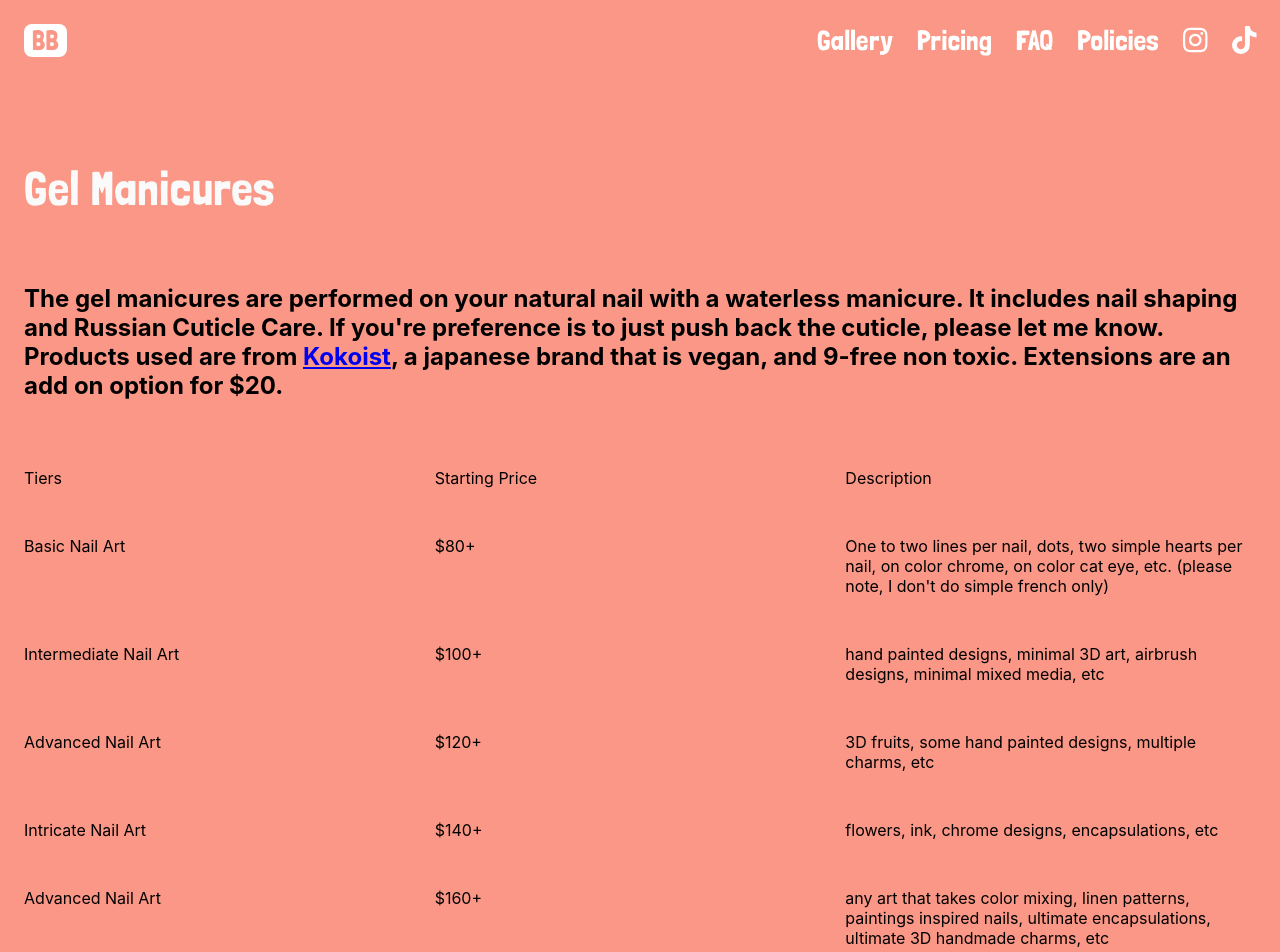
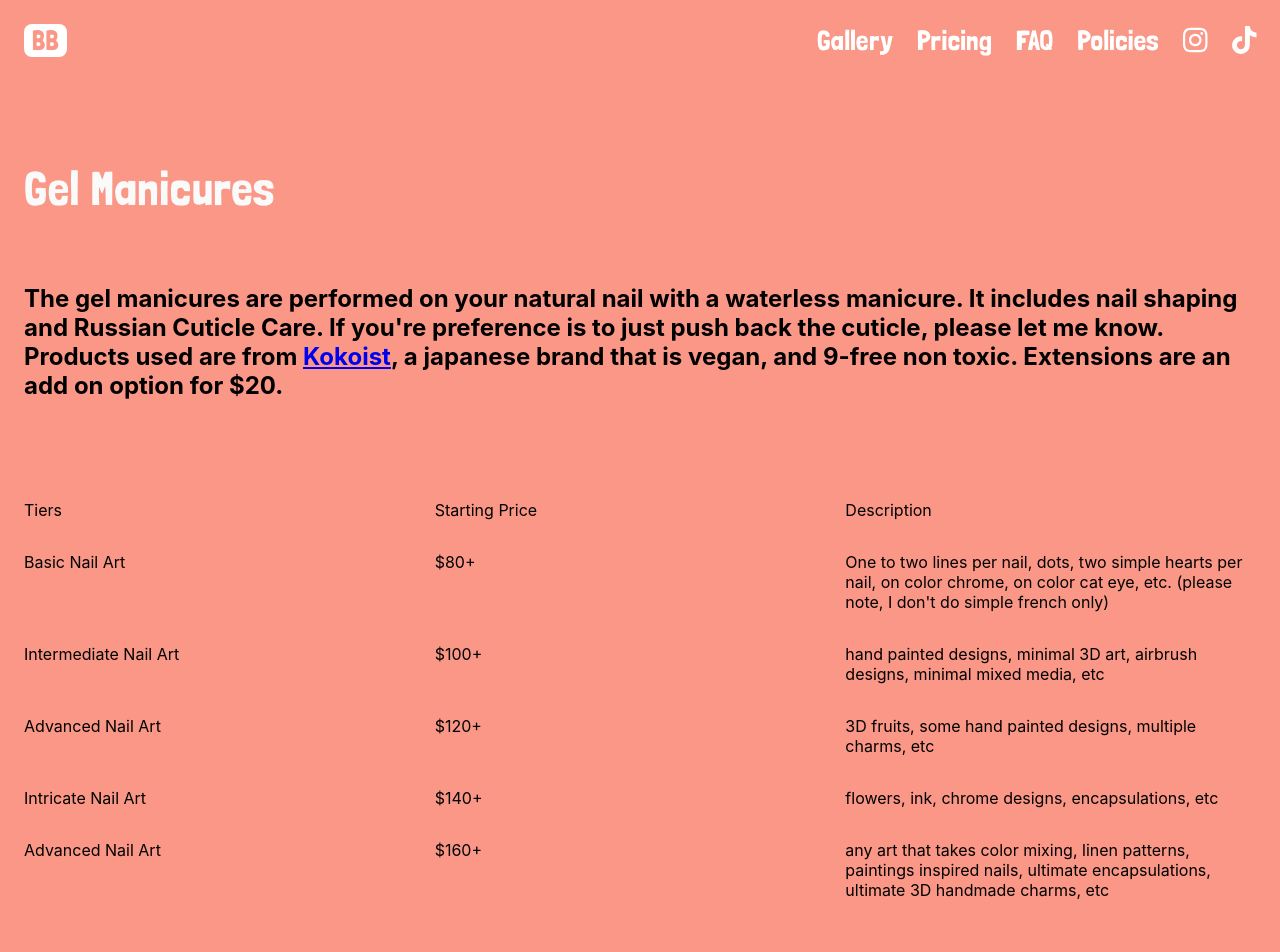
Before and after one commit to KevHnh/nailartbb, a React (Create React App) app: page /Pricing in a window 1280 px wide. Shown: the top 952 px of the page. Built offline with nearby package versions, Linux system fonts and the light colour scheme; the HTML template or start-up script is replaced by a standard one.

Commit message:
pricing css

```diff
--- a/src/components/Pricing/Pricing.css
+++ b/src/components/Pricing/Pricing.css
@@ -1,5 +1,6 @@
 .flex-container {
     display: flex;
+    margin: 2rem 0rem;
 }
 
 .flex-container > div {
--- a/src/components/Pricing/Pricing.js
+++ b/src/components/Pricing/Pricing.js
@@ -1,73 +1,3 @@
-// import React from "react";
-// import "./Pricing.css";
-
-// function Pricing() {
-//   return (
-//     <div className="GlobalContainer">
-//       {/* <div className="GlobalWrapper"></div> */}
-//       <div id="Pricing" className="LPSection">
-//           <div className="LPSectionBorder">
-//             <div className="header">Gel Manicures</div>
-//             <h2>The gel manicures are performed on your natural nail with a waterless manicure. It includes nail shaping and Russian Cuticle Care. If you're preference is to just push back the cuticle, please let me know. Products used are from <a href="https://kokoistusa.com/pages/what-is-japanese-gel">Kokoist</a>, a japanese brand that is vegan, and 9-free non toxic. Extensions are an add on option for $20.</h2>
-//             <table>
-//               <tbody>
-//                 <tr>
-//                   <th>Tiers</th>
-//                   <th>Description</th>
-//                   <th>Starting Price</th>
-//                   {/* <th className="lastRow">Action</th> */}
-//                 </tr>
-//                 <tr>
-//                   <td>Basic Nail Art</td>
-//                   <td>One to two lines per nail, dots, two simple hearts per nail, on color chrome, on color cat eye, etc. (please note, I don't do simple french only)</td>
-//                   <td>$80+</td>
-//                   {/* <td className="lastRow">
-//                     <div className="tableBtn">Book Now</div>
-//                   </td> */}
-//                 </tr>
-//                 <tr>
-//                   <td>Intermediate Nail Art</td>
-//                   <td>hand painted designs, minimal 3D art, airbrush designs, minimal mixed media, etc. </td>
-//                   <td>$100+</td>
-//                   {/* <td className="lastRow">
-//                     <div className="tableBtn">Book Now</div>
-//                   </td> */}
-//                 </tr>
-//                 <tr>
-//                 <td>Advanced Nail Art</td>
-//                   <td>3D fruits, some hand painted designs, multiple charms, etc</td>
-//                   <td>$120+</td>
-//                   {/* <td className="lastRow">
-//                     <div className="tableBtn">Book Now</div>
-//                   </td> */}
-//                 </tr>
-//                 <tr>
-//                   <td>Intricate Nail Art</td>
-//                   <td>flowers, ink, chrome designs, encapsulations, etc.</td>
-//                   <td>$140+</td>
-//                   {/* <td className="lastRow">
-//                     <div className="tableBtn">Book Now</div>
-//                   </td> */}
-//                 </tr>
-//                 <tr>
-//                   <td>Extravagant Nail Art</td>
-//                   <td>any art that takes color mixing, linen patterns, paintings inspired nails, ultimate encapsulations, ultimate 3D handmade charms, etc.</td>
-//                   <td>160+</td>
-//                   {/* <td className="lastRow">
-//                     <div className="tableBtn">Book Now</div>
-//                   </td> */}
-//                 </tr>
-//               </tbody>
-//             </table>
-//             <h2>If unsure as to what kind of tier your design is, please email bb.love.nails92@gmail.com and I will gladly help.</h2>
-//           </div>
-//         </div>
-//     </div>
-//   );
-// }
-
-// export default Pricing;
-
 import React from "react";
 import "./Pricing.css";
 
@@ -87,21 +17,22 @@ function Pricing() {
           , a japanese brand that is vegan, and 9-free non toxic. Extensions are
           an add on option for $20.
         </h2>
-        <div class="flex-container">
+        <div className="flex-container-parent">
+          <div className="flex-container">
             <div>Tiers</div>
             <div>Starting Price</div>
             <div>Description</div>
           </div>
-        <div class="flex-container">
+          <div className="flex-container">
             <div>Basic Nail Art</div>
             <div>$80+</div>
             <div>
               One to two lines per nail, dots, two simple hearts per nail, on
-            color chrome, on color cat eye, etc. (please note, I don't do simple
-            french only)
+              color chrome, on color cat eye, etc. (please note, I don't do
+              simple french only)
             </div>
           </div>
-        <div id="secondRow" className="flex-container">
+          <div className="flex-container">
             <div>Intermediate Nail Art</div>
             <div>$100+</div>
             <div>
@@ -109,22 +40,26 @@ function Pricing() {
               mixed media, etc
             </div>
           </div>
-        <div id="thirdRow" className="flex-container">
+          <div className="flex-container">
             <div>Advanced Nail Art</div>
             <div>$120+</div>
-          <div>3D fruits, some hand painted designs, multiple charms, etc</div>
+            <div>
+              3D fruits, some hand painted designs, multiple charms, etc
             </div>
-        <div id="fourthRow" className="flex-container">
+          </div>
+          <div className="flex-container">
             <div>Intricate Nail Art</div>
             <div>$140+</div>
             <div>flowers, ink, chrome designs, encapsulations, etc</div>
           </div>
-        <div id="fifthRow" className="flex-container">
+          <div className="flex-container">
             <div>Advanced Nail Art</div>
             <div>$160+</div>
             <div>
-            any art that takes color mixing, linen patterns, paintings inspired
-            nails, ultimate encapsulations, ultimate 3D handmade charms, etc{" "}
+              any art that takes color mixing, linen patterns, paintings
+              inspired nails, ultimate encapsulations, ultimate 3D handmade
+              charms, etc{" "}
+            </div>
           </div>
         </div>
         <h2>
--- a/src/style.css
+++ b/src/style.css
@@ -13,7 +13,7 @@
   max-width: 80rem;
   display: flex;
   flex-direction: column;
-  overflow: hidden;
+  /* overflow: hidden; */
   padding: 10rem 1.5rem;
   gap: 3rem;
 }
```
Lines whose indentation alone changed are shown as unchanged.
